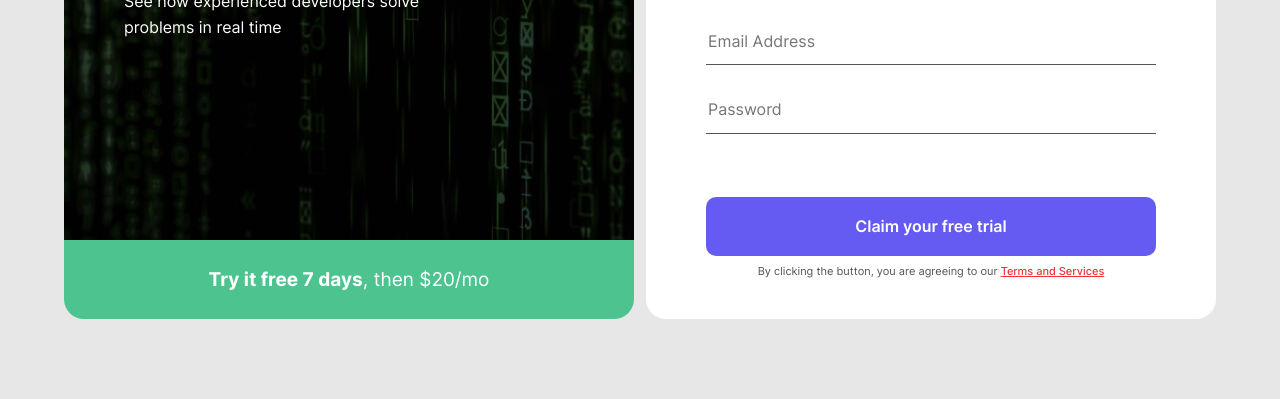
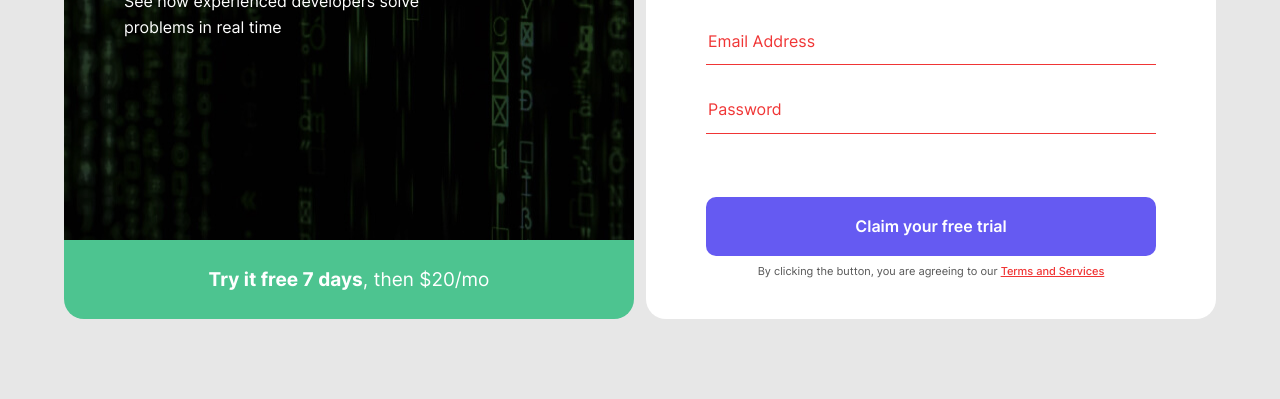
Before and after one commit to faithpacifica/Signup-form, a plain HTML site: page index.html in a window 1280 px wide. Shown: the part 404-803 px from the top of the page. Drawn offline with Linux system fonts and the light colour scheme.

Commit message:
final corrections

```diff
--- a/css/main.css
+++ b/css/main.css
@@ -221,13 +221,13 @@ img {
     color:var(--red);
 }
 
-/* .form-input:invalid::placeholder {
+.form-input:invalid::placeholder {
     color: var(--red);
 }
 
 .form-input:invalid{
     border-bottom:1px solid var(--red);
-} */
+}
 
 .form-input:active .active-state-message{
     display: block;
```
